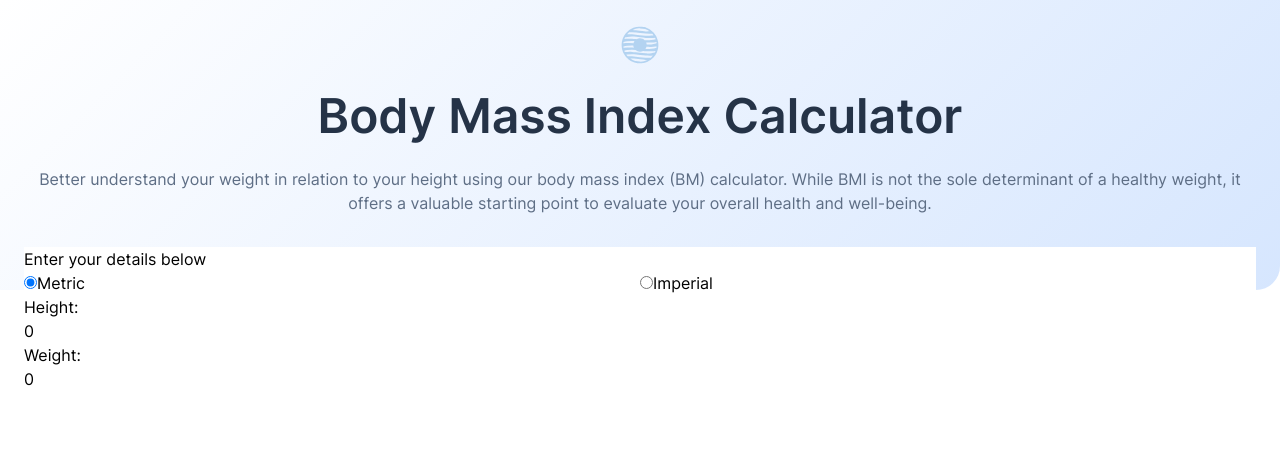
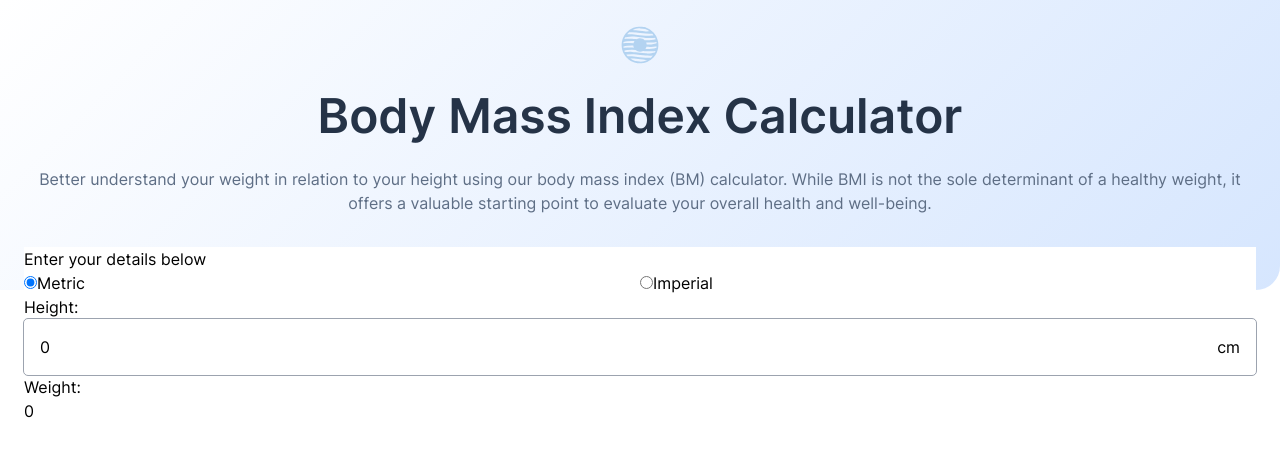
Before and after one commit to jasper2virtual/fem-bmi-calculator, a Vue app: page / in a window 1280 px wide. Shown: the top 456 px of the page. Built offline with nearby package versions, Linux system fonts and the light colour scheme.

Commit message:
add input-number component and update BMI calculator for improved unit input handling

```diff
--- a/src/components/bmi-calculator.vue
+++ b/src/components/bmi-calculator.vue
@@ -9,16 +9,23 @@
             <label class="flex flex-col">
                 <span>Height:</span>
                 <div v-if="system === 'metric'">
-                    <input type="number" v-model="heightInCm" />
+                    <inputNumber v-model="heightInCm" unit="cm" />
                 </div>
-                <div v-else class="flex">
-                    <input type="number" v-model="heightInFtPart" class="flex-1" />
-                    <input type="number" v-model="heightInInPart" min="0" max="11" class=" flex-1" />
+                <div v-else class="grid grid-cols-2 gap-4">
+                    <div>
+                        <inputNumber v-model="heightIn_FtPart" unit="ft" />
+                    </div>
+                    <div>
+                        <inputNumber v-model="heightIn_InPart" :min="0" :max="11" unit="in" />
+                    </div>
                 </div>
             </label>
-            <label class="flex flex-col"><span>Weight:</span>
-                <div><input type="number" v-model="weightInKg" />
-                    <div></div>
+            <label class="flex flex-col">
+                <span>Weight:</span>
+                <div v-if="system === 'metric'"><input type="number" v-model="weightInKg" /> </div>
+                <div v-else>
+                    <input type="number" v-model="weightIn_StPart" class="flex-1" />
+                    <input type="number" v-model="weightIn_LbPart" min="0" max="13" class="flex-1" />
                 </div>
             </label>
         </div>
@@ -28,6 +35,7 @@
 <script lang="ts" setup>
 import { computed, ref } from 'vue'
 import { useBMI } from '/src/libs/bmi'
+import inputNumber from './input-number.vue'
 const {
     system,
     weightInKg,
@@ -39,16 +47,29 @@ const {
     idealWeightInLb
 } = useBMI()
 
-const heightInFtPart = computed({
+const heightIn_FtPart = computed({
     get: () => Math.floor(heightInIn.value / 12),
     set: (val: number) => {
-        heightInIn.value = val * 12 + heightInInPart.value
+        heightInIn.value = val * 12 + heightIn_InPart.value
     }
 })
-const heightInInPart = computed({
+const heightIn_InPart = computed({
     get: () => heightInIn.value % 12,
     set: (val: number) => {
-        heightInIn.value = val + heightInFtPart.value * 12
+        heightInIn.value = val + heightIn_FtPart.value * 12
     }
 })
+const weightIn_StPart = computed({
+    get: () => Math.floor(weightInLb.value / 14),
+    set: (val: number) => {
+        weightInLb.value = val * 14 + weightIn_LbPart.value
+    }
+})
+const weightIn_LbPart = computed({
+    get: () => weightInLb.value % 14,
+    set: (val: number) => {
+        weightInLb.value = val + weightIn_StPart.value * 14
+    }
+})
+
 </script>
--- /dev/null
+++ b/src/components/input-number.vue
@@ -0,0 +1,46 @@
+<template>
+    <div class="input-number">
+        <input type="number" v-model="model" :min="props.min" :max="props.max" />
+        <span>{{props.unit}}</span>
+    </div>
+</template>
+
+<script lang="ts" setup>
+const model=defineModel()
+const props = defineProps({
+    unit: {
+        type: String,
+        required: true,
+    },
+    min:{
+        type:Number,
+        default:0,
+        required: false,
+    },
+    max:{
+        type:Number,
+        default:Infinity,
+        required: false,
+    }
+});
+</script>
+
+<style lang="scss" scoped>
+.input-number {
+    @apply flex rounded outline outline-1 outline-gray-400 gap-4 p-4 has-[:focus]:outline-black;
+
+    &>input::-webkit-inner-spin-button,
+    &>input::-webkit-outer-spin-button {
+        @apply appearance-none;
+    }
+
+    &>input {
+        -moz-appearance: textfield;
+        @apply grow;
+    }
+    &>input:focus {
+        @apply outline-none;
+    }
+
+}
+</style>
```
